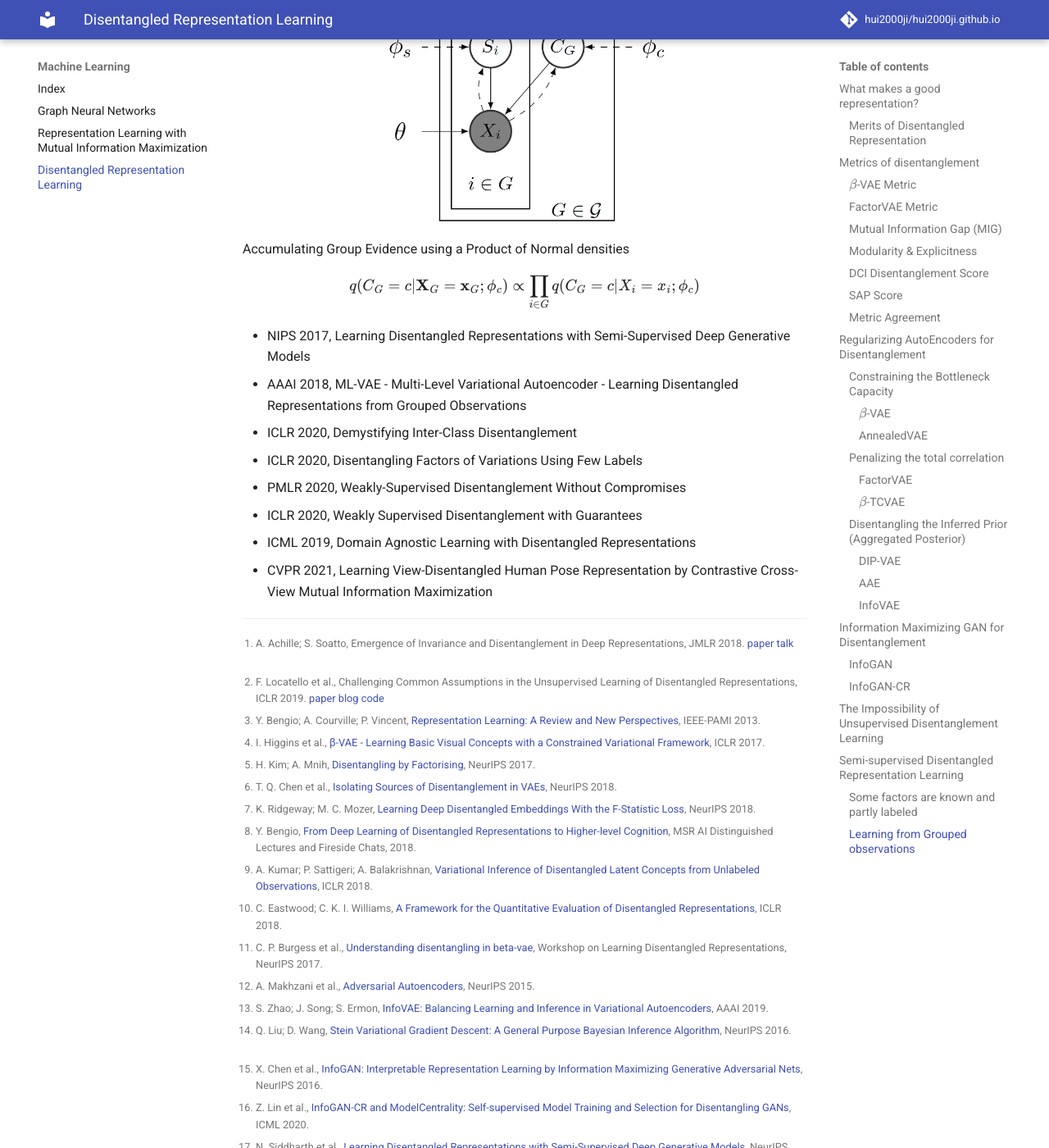
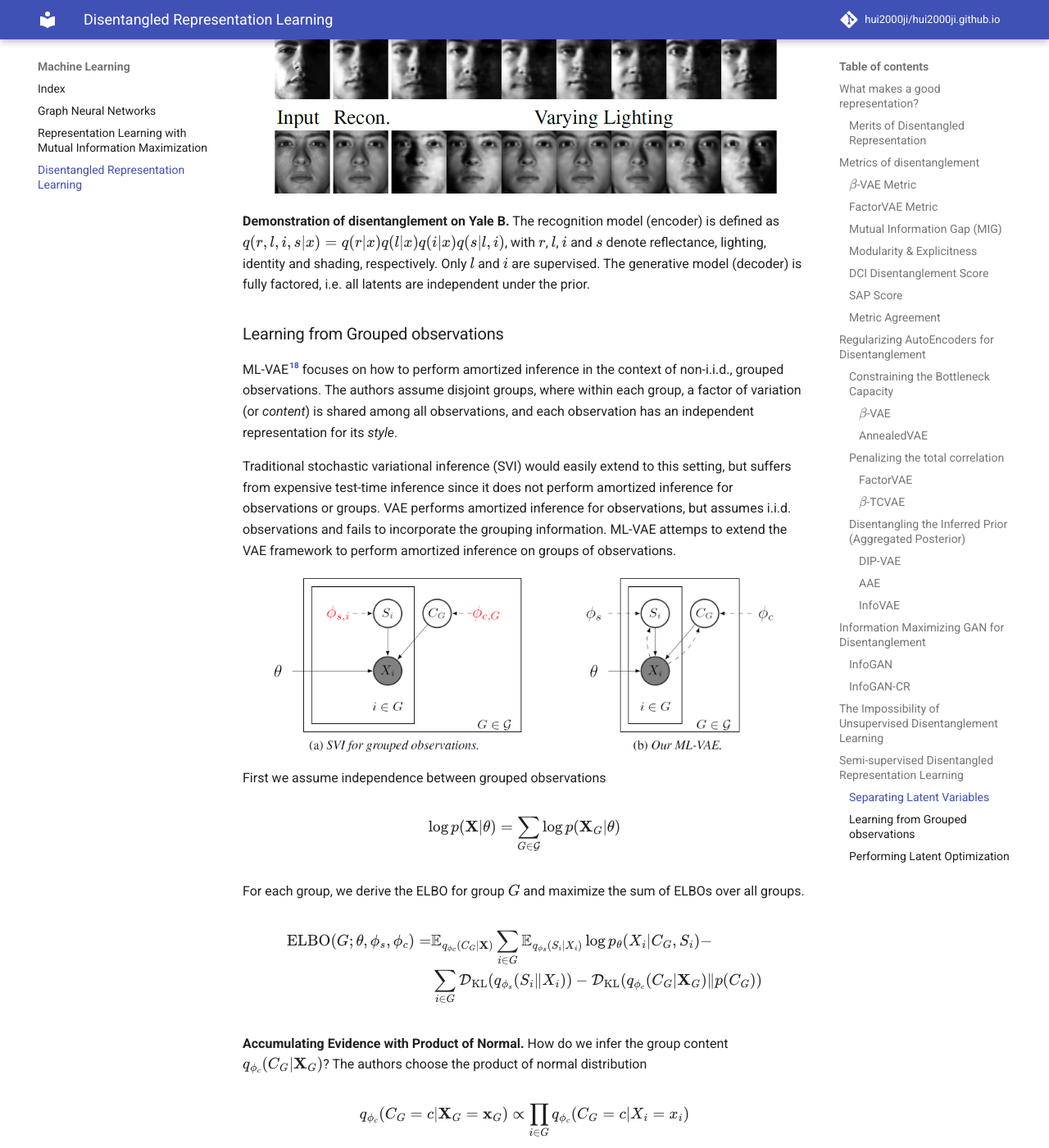
Before and after one commit to hui2000ji/hui2000ji.github.io, an MkDocs documentation site: the page built from docs/machine_learning/disentangled_representation_learning.md, in a window 1280 px wide and 1400 px high, scrolled down 16263 px. Shown: the whole window at 82% size. Built offline with MkDocs 1.6.1 and Material for MkDocs 9.7.7, drawn with Linux system fonts in a browser that asks for light colours; nearby versions of some CDN libraries; comment, search, counter and statistics services are not loaded; some of the changed text lies outside the part shown.

Commit message:
add ML-VAE

```diff
--- a/docs/machine_learning/disentangled_representation_learning.md
+++ b/docs/machine_learning/disentangled_representation_learning.md
@@ -246,6 +247,7 @@ $$
 =& \E_{q(\zbf, n)} \log \E_{p(\Bcal_M)} \left[\frac{1}{M} \sum_{m=1}^M q(\zbf | n_m) \right] \\
 \ge& \E_{q(\zbf, n)} \log \E_{r(\Bcal_M|n)} \left[ \frac{p(\Bcal_M)}{r(\Bcal_M|n)}\frac{1}{M} \sum_{m=1}^M q(\zbf | n_m) \right] \\
 =& \E_{q(\zbf, n)} \log \E_{r(\Bcal_M|n)} \left[ \frac{1}{MN} \sum_{m=1}^M q(\zbf | n_m) \right] \\
+\approx& \frac{1}{M} \sum_{i=1}^M \left[ \log \frac{1}{NM} \sum_{m=1}^M q(\zbf | n_m) \right]
 \end{align}
 $$
 
@@ -426,12 +428,12 @@ Any one of these models could be the true causal generative model for the data,
 
 ## Semi-supervised Disentangled Representation Learning
 
-### Some factors are known and partly labeled
+### Separating Latent Variables
 
-N. Siddharth et al.[^17] focus on the setting where some factors $\ybf$ are interpretable and partly labeled. They define an objective over $N$ unsupervised data points $\Dcal = \{\xbf^i\}_{i=1}^N$ and $M$ supervised data points $\Dsup = \{(\xbf^i, \ybf^i)\}_{i=1}^M$.
+N. Siddharth et al.[^17] focus on the setting where some factors $\ybf$ are interpretable and partly labeled. They modify the VAE framework with separation of latent variables and partial supervision on some latent variables. They first define an objective over $N$ unsupervised data points $\Dcal = \{\xbf^i\}_{i=1}^N$ and $M$ supervised data points $\Dsup = \{(\xbf^i, \ybf^i)\}_{i=1}^M$.
 
 $$
-\Lcal(\theta, \phi; \Dcal, \Dsup) = \sum_{i=1}^N \Lcal_{\mathrm{ELBO}}(\theta, \phi; \xbf^n) + \gamma \sum_{i=1}^M \Lcal_{\mathrm{sup}}(\theta, \phi; \xbf^m, \ybf^m)
+\Lcal(\theta, \phi; \Dcal, \Dsup) = \sum_{i=1}^N \ELBO(\theta, \phi; \xbf^n) + \gamma \sum_{i=1}^M \Lcal_{\mathrm{sup}}(\theta, \phi; \xbf^m, \ybf^m)
 $$
 
 The supervised loss is the sum of the ELBO loss assuming $\ybf$ is observed, and the cross entropy loss encouraging accurate inference of $\ybf$.
@@ -471,7 +473,7 @@ $$
 The estimated supervised loss is
 
 $$
-\widehat{\Lcal_{\mathrm{sup}}}(\theta, \phi; \xbf^m, \ybf^m) = \frac{1}{S}\sum_{s=1}^S \left[\frac{w^{m,s}}{Z^m} \log \frac{p_\theta(\xbf^m, \ybf^m, \zbf)}{q_\phi(\ybf^m,\zbf|\xbf^m)} + (1+\alpha) \log w^{m,s}\right]
+\widehat{\Lcal}_{\mathrm{sup}}(\theta, \phi; \xbf^m, \ybf^m) = \frac{1}{S}\sum_{s=1}^S \left[\frac{w^{m,s}}{Z^m} \log \frac{p_\theta(\xbf^m, \ybf^m, \zbf)}{q_\phi(\ybf^m,\zbf|\xbf^m)} + (1+\alpha) \log w^{m,s}\right]
 $$
 
 **Universal applicability of the framework.** The above framework is applicable to any conditional dependency structure, e.g., if we have
@@ -488,14 +490,48 @@ $$
 
 which is, again, the product of variational conditional probabilities of the supervised variables $\ybf$.
 
+![Separation of Latent Variables](../assets/images/DRL-sep-latent.png){: style="width: 90%" .image-center}
+
+**Demonstration of disentanglement on Yale B.** The recognition model (encoder) is defined as $q(r, l, i, s | x) = q(r|x)q(l|x)q(i|x)q(s|l, i)$, with $r$, $l$, $i$ and $s$ denote reflectance, lighting, identity and shading, respectively. Only $l$ and $i$ are supervised. The generative model (decoder) is fully factored, i.e. all latents are independent under the prior.
+
 ### Learning from Grouped observations
 
-![ML-VAE](../assets/images/DRL-ML-VAE.png){: style="width: 50%" .image-center}
+ML-VAE[^18] focuses on how to perform amortized inference in the context of non-i.i.d., grouped observations. The authors assume disjoint groups, where within each group, a factor of variation (or *content*) is shared among all observations, and each observation has an independent representation for its *style*.
 
-Accumulating Group Evidence using a Product of Normal densities
+Traditional stochastic variational inference (SVI) would easily extend to this setting, but suffers from expensive test-time inference since it does not perform amortized inference for observations or groups. VAE performs amortized inference for observations, but assumes i.i.d. observations and fails to incorporate the grouping information. ML-VAE attemps to extend the VAE framework to perform amortized inference on groups of observations.
+
+![ML-VAE](../assets/images/DRL-ML-VAE.png){: style="width: 90%" .image-center}
+
+First we assume independence between grouped observations
+
+$$\log p(\Xbf|\theta) = \sum_{G \in \Gcal} \log p(\Xbf_G|\theta)$$
+
+For each group, we derive the ELBO for group $G$ and maximize the sum of ELBOs over all groups.
+
 $$
-q(C_G = c | \Xbf_G = \xbf_G; \phi_c) \propto \prod_{i\in G} q(C_G = c | X_i = x_i; \phi_c)
+\begin{align}
+\ELBO(G; \theta, \phi_s, \phi_c) =& \E_{q_{\phi_c}(C_G|\Xbf)} \sum_{i \in G}  \E_{q_{\phi_s}(S_i|X_i)} \log p_\theta(X_i | C_G, S_i) - \\
+&\sum_{i \in G} \KL(q_{\phi_s}(S_i\Vert X_i)) -\KL(q_{\phi_c}(C_G|\Xbf_G) \Vert p(C_G))
+\end{align}
 $$
+
+**Accumulating Evidence with Product of Normal.** How do we infer the group content $q_{\phi_c}(C_G|\Xbf_G)$? The authors choose the product of normal distribution
+
+$$
+q_{\phi_c}(C_G = c | \Xbf_G = \xbf_G) \propto \prod_{i\in G} q_{\phi_c}(C_G = c | X_i = x_i)
+$$
+
+since the product of normal is still normal.
+
+$$
+\Sigma_G^{-1} = \sum_{i\in G} \Sigma_i^{-1} \qquad \mu_G^\top \Sigma_G^{-1} = \sum_{i \in G} \mu_i^\top \Sigma_i^{-1}
+$$
+
+Note that by increasing the number of observations in a group, the variance of the resulting distribution decreases. In other words, we accumulate evidence within a group to infer an accurate group content representation.
+
+![ML-VAE-demo](../assets/images/DRL-ML-VAE-demo.png){: style="width: 90%" .image-center}
+
+### Performing Latent Optimization
 
 - NIPS 2017, Learning Disentangled Representations with Semi-Supervised Deep Generative Models
 - AAAI 2018, ML-VAE - Multi-Level Variational Autoencoder - Learning Disentangled Representations from Grouped Observations
@@ -524,3 +560,4 @@ $$
 [^15]: X. Chen et al., [InfoGAN: Interpretable Representation Learning by Information Maximizing Generative Adversarial Nets](https://arxiv.org/abs/1606.03657), NeurIPS 2016.
 [^16]: Z. Lin et al., [InfoGAN-CR and ModelCentrality: Self-supervised Model Training and Selection for Disentangling GANs](https://arxiv.org/abs/1906.06034), ICML 2020.
 [^17]: N. Siddharth et al., [Learning Disentangled Representations with Semi-Supervised Deep Generative Models](https://arxiv.org/abs/1706.00400), NeurIPS 2017.
+[^18]: D. Bouchacourt; R. Tomioka; S. Nowozin, [Multi-Level Variational Autoencoder: Learning Disentangled Representations from Grouped Observations](https://arxiv.org/abs/1705.08841), AAAI 2018.
```
Also changed, not shown: other parts of docs/machine_learning/disentangled_representation_learning.md (+1 -0 lines), docs/assets/images/DRL-ML-VAE-demo.png (added), docs/assets/images/DRL-ML-VAE.png, docs/assets/images/DRL-sep-latent.png (added).
